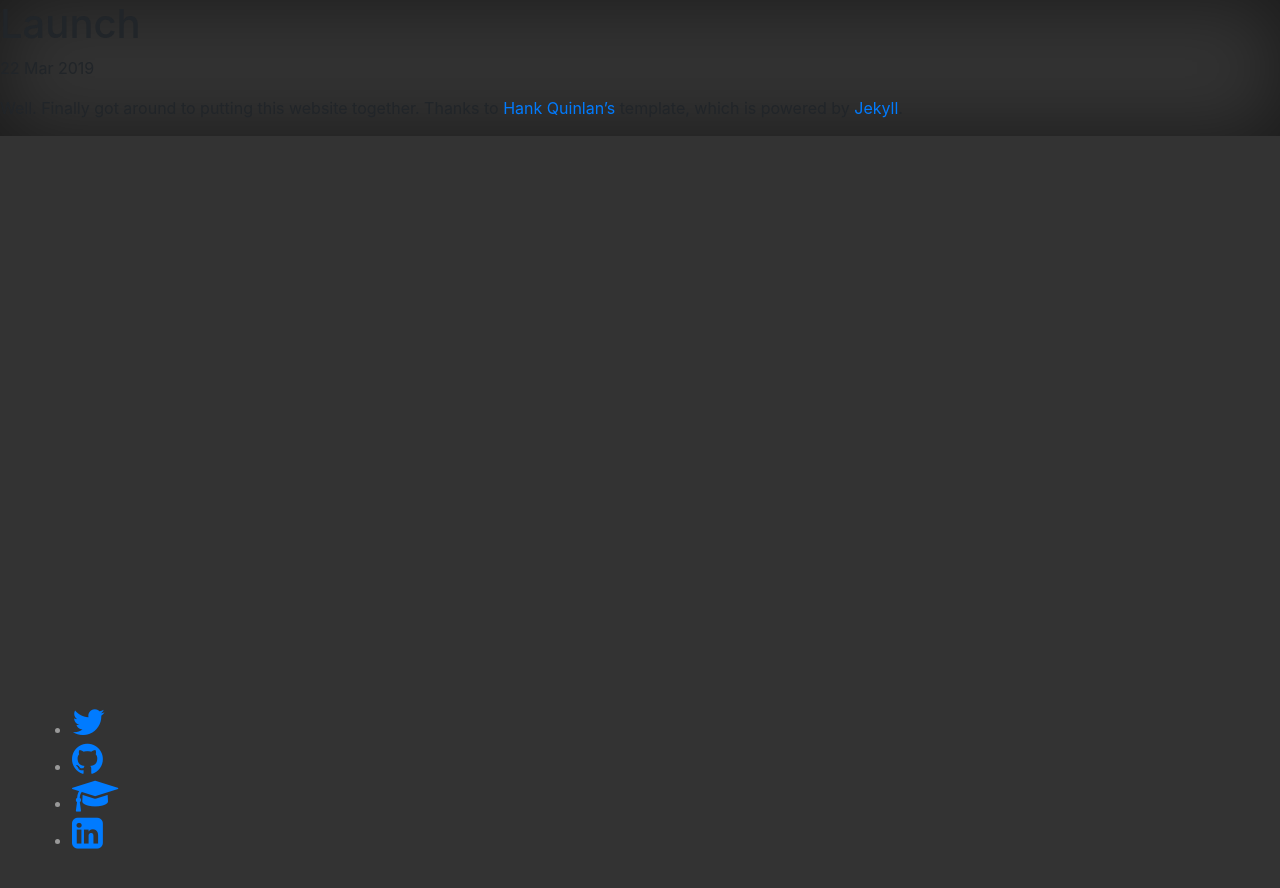
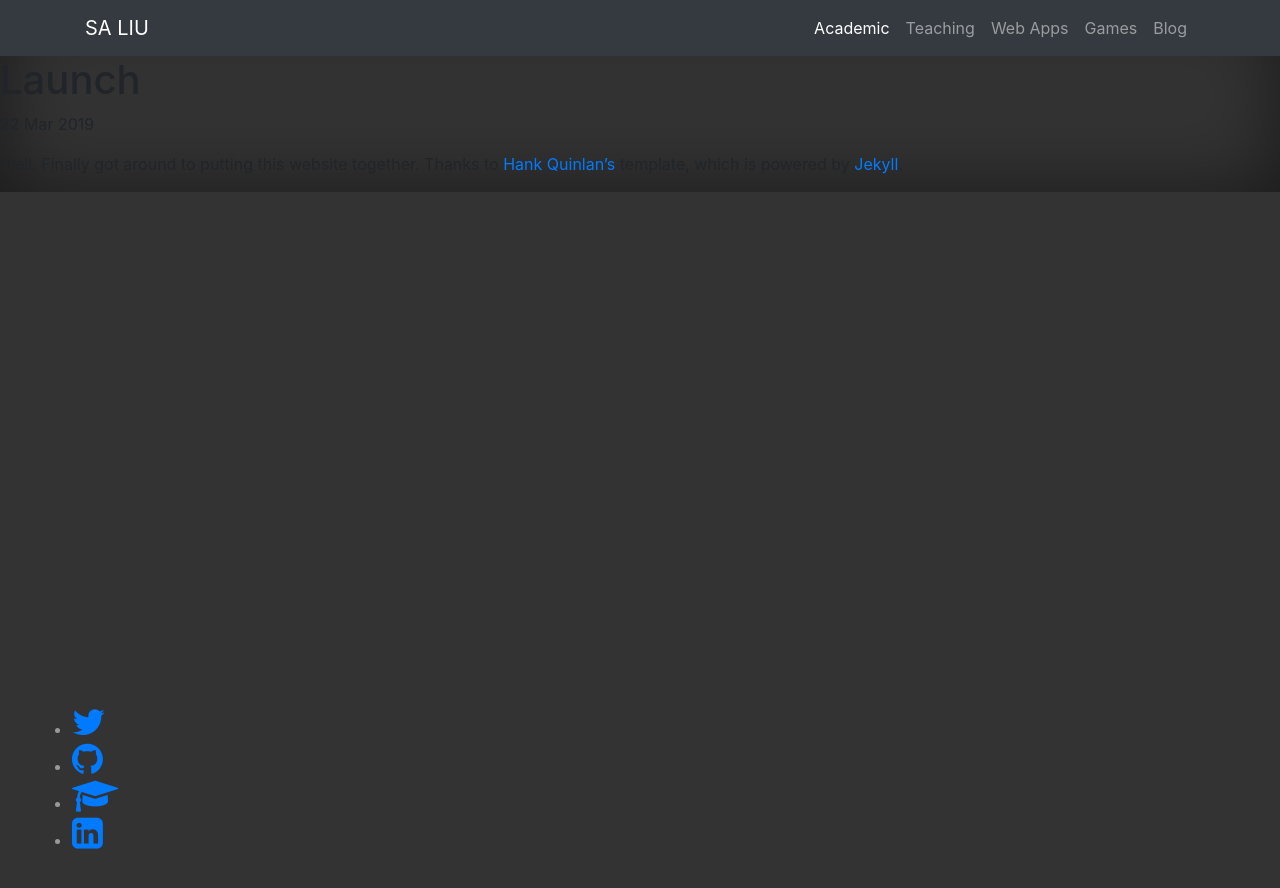
Before and after one commit to Tonicdragon6x66/saliudev.github.io, a Jekyll site: the page built from _posts/2019-03-22-sa-liu-site-launched.md, in a window 1280 px wide. Shown: the top 888 px of the page. Built offline with Jekyll 4.4.1, drawn with Linux system fonts in a browser that asks for light colours.

Commit message:
adding nav bar to the blog post

```diff
--- a/_layouts/post.html
+++ b/_layouts/post.html
@@ -1,6 +1,26 @@
 ---
 layout: default
 ---
+
+
+    <nav class="navbar navbar-expand-lg navbar-dark bg-dark static-top">
+	    <div class="container">
+	      <a class="navbar-brand" href="/">SA LIU</a>
+	      <button class="navbar-toggler" type="button" data-toggle="collapse" data-target="#navbarResponsive" aria-controls="navbarResponsive" aria-expanded="false" aria-label="Toggle navigation">
+	        <span class="navbar-toggler-icon"></span>
+	      </button>
+	      <div class="collapse navbar-collapse" id="navbarResponsive">
+	        <ul class="navbar-nav ml-auto">
+	          <li class="nav-item active"><a class="nav-link" href="/academic">Academic</a></li>
+	          <li class="nav-item"><a class="nav-link" href="/teaching">Teaching</a></li>
+	          <li class="nav-item"><a class="nav-link" href="/apps">Web Apps</a></li>
+	          <li class="nav-item"><a class="nav-link" href="/games">Games</a></li>
+	          <li class="nav-item"><a class="nav-link" href="/blog">Blog</a></li>
+	        </ul>
+	      </div>
+	    </div>
+    </nav>
+
 <h1>{{ page.title }}</h1>
 <p class="meta">{{ page.date | date_to_string }}</p>
 
```
